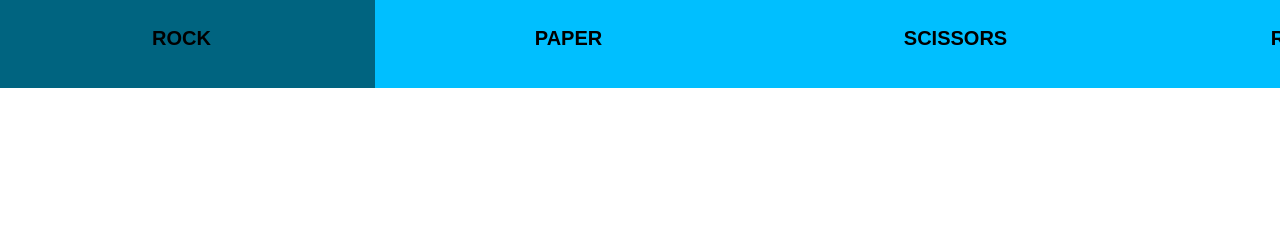
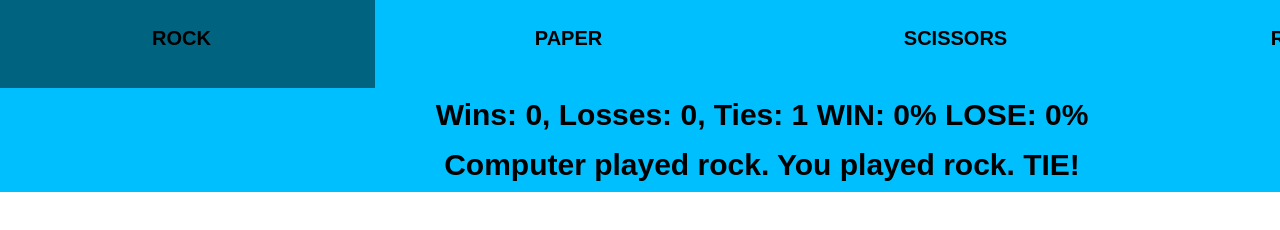
Before and after one commit to Nikola2122/nikola.github.io2, a plain HTML site: page index.html in a window 1280 px wide. Both pictures are taken after a click on the button "ROCK". Shown: the top 230 px of the page. Drawn offline with Linux system fonts and the light colour scheme.

Commit message:
Update index.html

```diff
--- a/index.html
+++ b/index.html
@@ -2,7 +2,7 @@
 <html lang="en">
 <head>
     <meta charset="UTF-8">
-    <title>Rock Paper Scissors</title>
+    <title>Rock Paper Scissors DOM</title>
     <style>
         div {
             display: flex;
@@ -22,22 +22,49 @@
             font-family: Arial, sans-serif;
         }
 
+        .JScore {
+            font-size: 30px;
+            font-weight: bold;
+            font-family: Arial, sans-serif;
+            height: 50px;
+            background-color: deepskyblue;
+            padding-top: 30px;
+            padding-bottom: 10px;
+        }
+
+        .JResult {
+            font-size: 30px;
+            font-weight: bold;
+            font-family: Arial, sans-serif;
+            padding-top: 10px;
+            padding-bottom: 10px;
+            background-color: deepskyblue;
+        }
+
         button:hover {
             cursor: pointer;
             background-color: #006480;
         }
+
     </style>
 </head>
 <body>
 <div>
-    <button onclick=" print('rock'); ">ROCK</button>
+    <button onclick=" print('rock'); editS(); ">ROCK</button>
 
-    <button onclick=" print('paper'); ">PAPER</button>
+    <button onclick=" print('paper'); editS(); ">PAPER</button>
 
-    <button onclick=" print('scissors'); ">SCISSORS</button>
+    <button onclick=" print('scissors'); editS(); ">SCISSORS</button>
 
     <button onclick="score.wins = score.loses = score.ties = score.total = 0
-    localStorage.removeItem('score');">RESET SCORE</button>
+    localStorage.removeItem('score'); editS();">RESET SCORE
+    </button>
+</div>
+<div class="JScore">
+
+</div>
+<div class="JResult">
+
 </div>
 <script>
     let score = {
@@ -47,7 +74,7 @@
         total: 0
     }
     score = JSON.parse(localStorage.getItem('score'));
-    if(score === null){
+    if (score === null) {
         score = {
             wins: 0,
             loses: 0,
@@ -55,27 +82,39 @@
             total: 0
         }
     }
-    function print(picked){
+    editS();
+
+    function editS() {
+        if (score.total !== 0) {
+            document.querySelector('.JScore').innerHTML = 'Wins: ' + score.wins + ', Losses: ' + score.loses + ', Ties: ' + score.ties + '\n'
+                + 'WIN: ' + Math.round(score.wins / score.total * 100) + '% LOSE: ' + Math.round(score.loses / score.total * 100) + '%'
+        } else {
+            document.querySelector('.JScore').innerHTML = 'Wins: ' + score.wins + ', Losses: ' + score.loses + ', Ties: ' + score.ties + '\n'
+                + 'WIN: 0' + '% LOSE: 0' + '%'
+        }
+    }
+
+    function print(picked) {
         let compMovee = compMove();
-        alert('Computer played '+compMovee+'. You played '+picked+'. '+result(picked,compMovee) + '\n'
-            + 'Wins: '+score.wins+ ', Losses: '+score.loses+ ', Ties: '+score.ties + '\n'
-            + 'WIN: '+Math.round(score.wins/score.total * 100)+ '% LOSE: '+Math.round(score.loses/score.total *100)+ '%');
-        localStorage.setItem('score',JSON.stringify(score));
+        document.querySelector('.JResult').innerHTML = 'Computer played ' + compMovee + '. You played ' + picked + '. ' + result(picked, compMovee);
+        localStorage.setItem('score', JSON.stringify(score));
     }
-    function result(whatYouPicked,compMovee) {
-        if(compMovee==='rock' && whatYouPicked==='rock' || compMovee==='paper' && whatYouPicked==='paper' || compMovee==='scissors' && whatYouPicked==='scissors'){
+
+    function result(whatYouPicked, compMovee) {
+        if (compMovee === 'rock' && whatYouPicked === 'rock' || compMovee === 'paper' && whatYouPicked === 'paper' || compMovee === 'scissors' && whatYouPicked === 'scissors') {
             score.ties++;
             return 'TIE!';
-        }else if(compMovee==='rock' && whatYouPicked==='paper' || compMovee==='paper' && whatYouPicked==='scissors' || compMovee==='scissors' && whatYouPicked==='rock'){
+        } else if (compMovee === 'rock' && whatYouPicked === 'paper' || compMovee === 'paper' && whatYouPicked === 'scissors' || compMovee === 'scissors' && whatYouPicked === 'rock') {
             score.wins++;
             score.total++;
             return 'WIN!';
-        }else if(compMovee==='rock' && whatYouPicked==='scissors' || compMovee==='paper' && whatYouPicked==='rock' || compMovee==='scissors' && whatYouPicked==='paper'){
+        } else if (compMovee === 'rock' && whatYouPicked === 'scissors' || compMovee === 'paper' && whatYouPicked === 'rock' || compMovee === 'scissors' && whatYouPicked === 'paper') {
             score.loses++;
             score.total++;
             return 'LOSE!';
         }
     }
+
     function compMove() {
         const ranNum = Math.random()
         if (ranNum >= 0 && ranNum < 1 / 3) {
```
